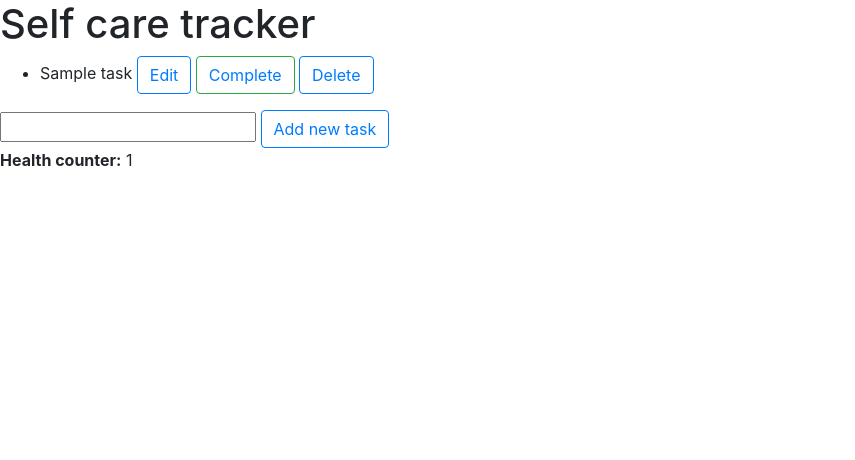
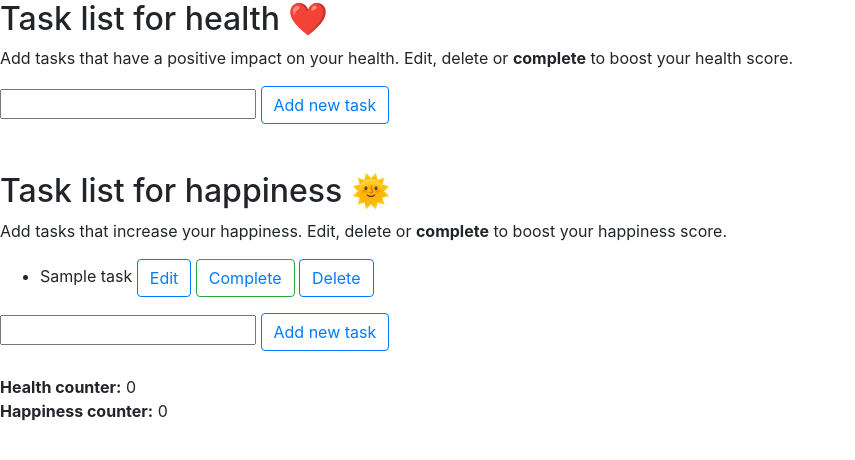
Before and after one commit to waterzaddy/CFG-SoftwareTeam7, a Flask app: page / in a window 1280 px wide. Shown: the part 56-516 px from the top of the page, without its empty margins (0-855 px from the left). Run offline with Flask 3, Linux system fonts and the light colour scheme; some libraries are stand-ins or nearby versions.

Commit message:
added functionality for health/happiness scores

```diff
--- a/flask_to_do/app.py
+++ b/flask_to_do/app.py
@@ -1,55 +1,107 @@
 from flask import Flask, render_template, request, redirect, url_for
-from classes import VirtualPet
+from classes import VirtualPet, Counter
 
 """ VARIABLES """
 
 app = Flask(__name__, template_folder="templates")
 
-todos = [{"task": "Sample task", "done": False}]
+todos_health = [{"task": "Sample task", "done": False}]
+todos_happiness = [{"task": "Sample task", "done": False}]
+
+""" CLASS INSTANCES """
 
 pet_name = "Gizmo"
 pet = VirtualPet(pet_name)
+counter = Counter()
+# Can mutate variables but can't reassign
 
-health_counter = 1
-happiness_counter = 0
-
-""" APP ROUTE + ADD, EDIT, DELETE, CHECK FUNCTIONS"""
+""" APP ROUTE """
 
 
 @app.route("/")
 def index():
-    return render_template("index.html", todos=todos, health_counter=health_counter)
+    return render_template("index.html", todos_health=todos_health, todos_happiness=todos_happiness, health_counter=counter.health_counter, happiness_counter=counter.happiness_counter)
 
 
-@app.route("/add", methods=["POST"])
-def add():
+""" HEALTH: ADD, EDIT, DELETE, CHECK FUNCTIONS"""
+
+
+@app.route("/add_health", methods=["POST"])
+def add_health():
     todo = request.form["todo"]
-    todos.append({"task": todo, "done": False})
+    todos_health.append({"task": todo, "done": False})
     return redirect(url_for("index"))
 
 
-@app.route("/edit/<int:index>", methods=["GET", "POST"])
-def edit(index):
-    todo = todos[index]
+@app.route("/edit_health/<int:index>", methods=["GET", "POST"])
+def edit_health(index):
+    todo = todos_health[index]
     if request.method == "POST":
         todo["task"] = request.form["todo"]
         return redirect(url_for("index"))
     else:
-        return render_template("edit.html", todo=todo, index=index)
+        return render_template("edit_health.html", todo=todo, index=index)
 
 
-@app.route("/check/<int:index>")
-def check(index):
-    todos[index]["done"] = not todos[index]["done"]
-    #### need to figure out this bit. How do we update the health counter? currently results in error when "complete is clicked"
-    # water = pet.water()
-    # health_counter = health_counter + water
+@app.route("/check_health/<int:index>")
+def check_health(index):
+    todos_health[index]["done"] = not todos_health[index]["done"]
+    if counter.max_value > counter.health_counter >= counter.min_value:
+        if todos_health[index]["done"]:
+            counter.health_counter += 1
+        else:
+            counter.health_counter -= 1
+    else:
+        pass
+    return redirect(url_for("index", health_counter=counter.health_counter))
+
+
+@app.route("/delete_health/<int:index>")
+def delete_health(index):
+    if todos_health[index]["done"]:
+        counter.health_counter -= 1
+    else:
+        pass
+    del todos_health[index]
     return redirect(url_for("index"))
 
 
-@app.route("/delete/<int:index>")
-def delete(index):
-    del todos[index]
+""" HAPPINESS: ADD, EDIT, DELETE, CHECK FUNCTIONS """
+
+
+@app.route("/add_happiness", methods=["POST"])
+def add_happiness():
+    todo = request.form["todo"]
+    todos_happiness.append({"task": todo, "done": False})
+    return redirect(url_for("index"))
+
+
+@app.route("/edit_happiness/<int:index>", methods=["GET", "POST"])
+def edit_happiness(index):
+    todo = todos_happiness[index]
+    if request.method == "POST":
+        todo["task"] = request.form["todo"]
+        return redirect(url_for("index"))
+    else:
+        return render_template("edit_happiness.html", todo=todo, index=index)
+
+
+@app.route("/check_happiness/<int:index>")
+def check_happiness(index):
+    todos_happiness[index]["done"] = not todos_happiness[index]["done"]
+    if counter.max_value > counter.happiness_counter >= counter.min_value:
+        if todos_happiness[index]["done"]:
+            counter.happiness_counter += 1
+        else:
+            counter.happiness_counter -= 1
+    else:
+        pass
+    return redirect(url_for("index", happiness_counter=counter.happiness_counter))
+
+
+@app.route("/delete_happiness/<int:index>")
+def delete_happiness(index):
+    del todos_happiness[index]
     return redirect(url_for("index"))
 
 
--- a/flask_to_do/templates/edit_health.html
+++ b/flask_to_do/templates/edit_health.html
@@ -5,7 +5,7 @@
     <title>Title</title>
 </head>
 <body>
-    <form action="{{ url_for('edit', index=index) }}" method="post">
+    <form action="{{ url_for('edit_health', index=index) }}" method="post">
         <input type="text" name="todo" value="{{ todo['task'] }}">
         <button type="submit">Save</button>
     </form>
--- a/flask_to_do/templates/index.html
+++ b/flask_to_do/templates/index.html
@@ -1,24 +1,49 @@
 {% extends "base.html" %}
 {% block title %}Self care tracker{% endblock %}
 {% block content %}
-<h1>Self care tracker</h1>
+<h2>Task list for health ❤️</h2>
+<p>Add tasks that have a positive impact on your health. Edit, delete or <b>complete</b> to boost your health score.</p>
 <ul>
-        {% for todo in todos %}
+        {% for todo in todos_health %}
         <li>
             <span {% if todo['done'] %} style="text-decoration: line-through" {%endif%}>{{ todo['task'] }}</span>
-            <button type="button" class="btn btn-outline-primary"><a href="{{ url_for('edit', index=loop.index0) }}">Edit</a></button>
-            <button type="button" class="btn btn-outline-success"><a href="{{ url_for('check', index=loop.index0) }}">Complete</a></button>
-            <button type="button" class="btn btn-outline-primary"><a href="{{ url_for('delete', index=loop.index0) }}">Delete</a></button>
+            <button type="button" class="btn btn-outline-primary"><a href="{{ url_for('edit_health', index=loop.index0) }}">Edit</a></button>
+            <button type="button" class="btn btn-outline-success"><a href="{{ url_for('check_health', index=loop.index0) }}">Complete</a></button>
+            <button type="button" class="btn btn-outline-primary"><a href="{{ url_for('delete_health', index=loop.index0) }}">Delete</a></button>
         </li>
         {% endfor %}
 
 </ul>
-<form action="{{ url_for('add') }}" method="POST">
+<form action="{{ url_for('add_health') }}" method="POST">
         <input type="text" name="todo">
         <button type="submit" class="btn btn-outline-primary">Add new task</button>
     </form>
+<br />
+<br />
+<h2>Task list for happiness 🌞️</h2>
+<p>Add tasks that increase your happiness. Edit, delete or <b>complete</b> to boost your happiness score.</p>
+<ul>
+        {% for todo in todos_happiness %}
+        <li>
+            <span {% if todo['done'] %} style="text-decoration: line-through" {%endif%}>{{ todo['task'] }}</span>
+            <button type="button" class="btn btn-outline-primary"><a href="{{ url_for('edit_happiness', index=loop.index0) }}">Edit</a></button>
+            <button type="button" class="btn btn-outline-success"><a href="{{ url_for('check_happiness', index=loop.index0) }}">Complete</a></button>
+            <button type="button" class="btn btn-outline-primary"><a href="{{ url_for('delete_happiness', index=loop.index0) }}">Delete</a></button>
+        </li>
+        {% endfor %}
+
+</ul>
+<form action="{{ url_for('add_happiness') }}" method="POST">
+        <input type="text" name="todo">
+        <button type="submit" class="btn btn-outline-primary">Add new task</button>
+    </form>
+<br />
 
     {% block health %}
-    <p><b>Health counter:</b> {{ health_counter }}</p>
+    <b>Health counter:</b> {{ health_counter }}
+    {% endblock %}
+
+    {% block happiness %}
+    <p><b>Happiness counter:</b> {{ happiness_counter }}</p>
         {% endblock %}
 {% endblock %}
```
Also changed, not shown: flask_to_do/classes.py (+9 -1 lines), flask_to_do/templates/edit_happiness.html (+6 -3 lines), 1 other file.
